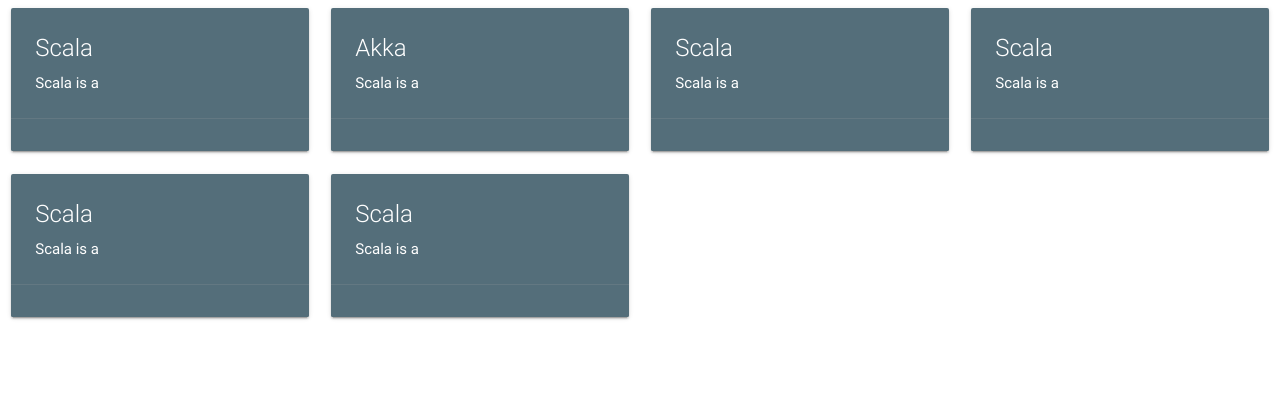
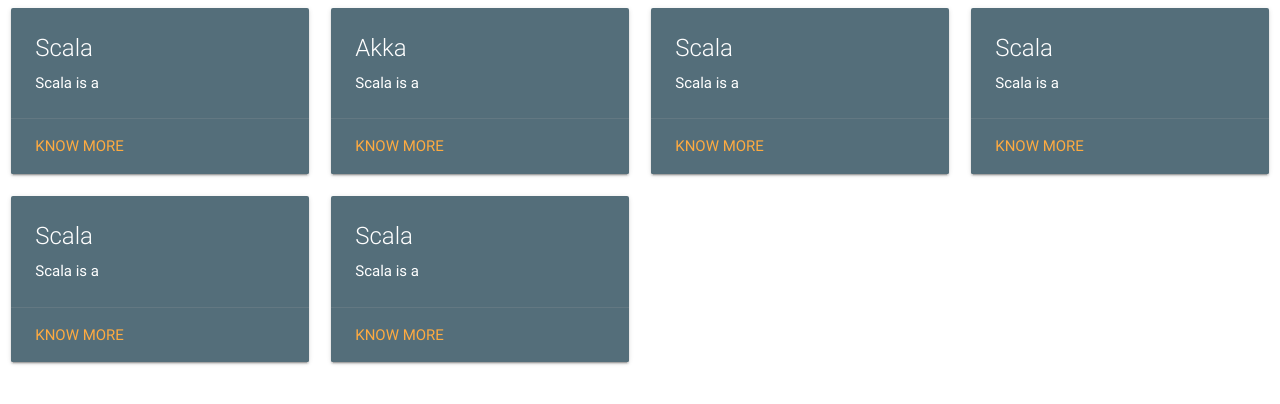
Before and after one commit to LaxmiMishra/site, an Angular app: page / in a window 1280 px wide. Shown: the top 404 px of the page. Built offline with nearby package versions, Linux system fonts and the light colour scheme.

Commit message:
url done

```diff
--- a/src/app/card/card.component.html
+++ b/src/app/card/card.component.html
@@ -4,5 +4,6 @@
         <p>{{card?.explanation}}</p>
       </div>
       <div class ="card-action">
+      <a [href]="card?.url">Know More</a>
       </div>
     </div>
```
Also changed, not shown: src/app/cards/cards.component.ts (line endings or trailing spaces).
